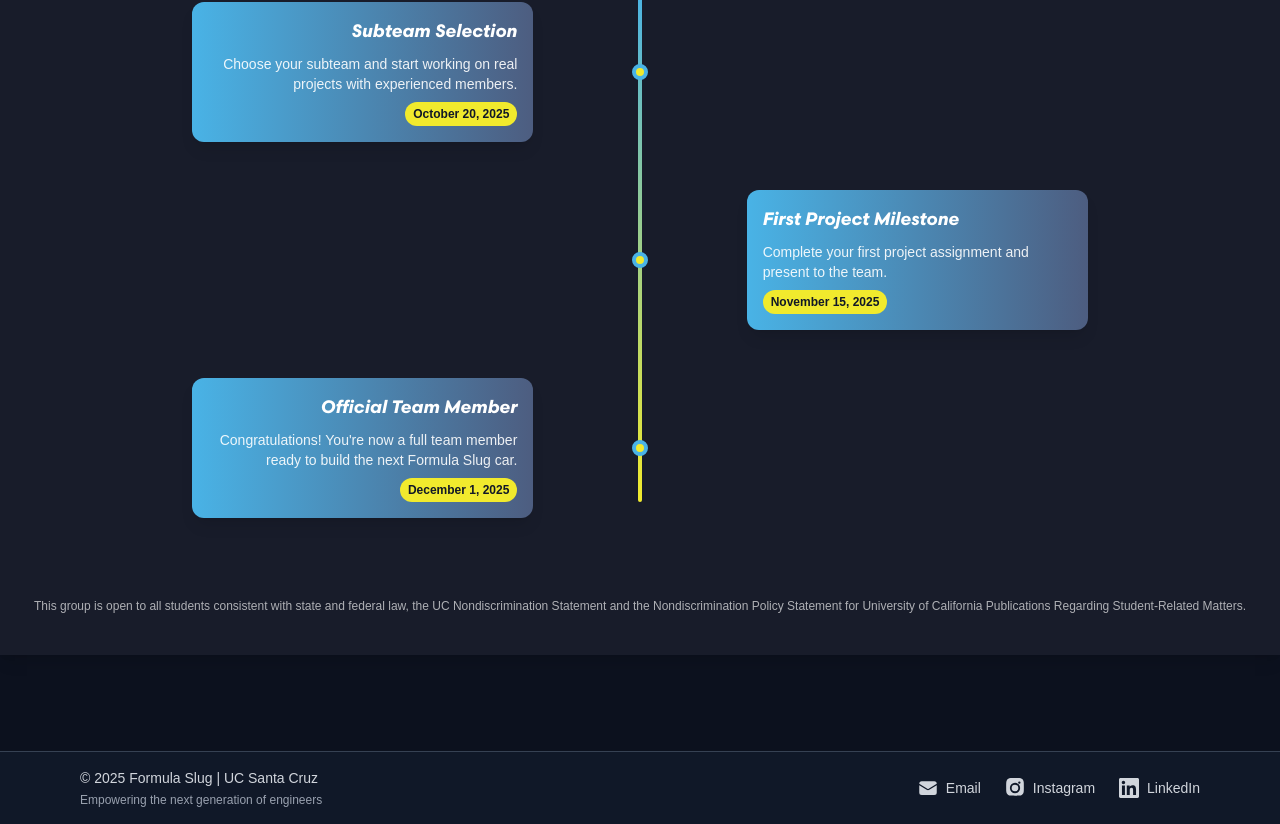
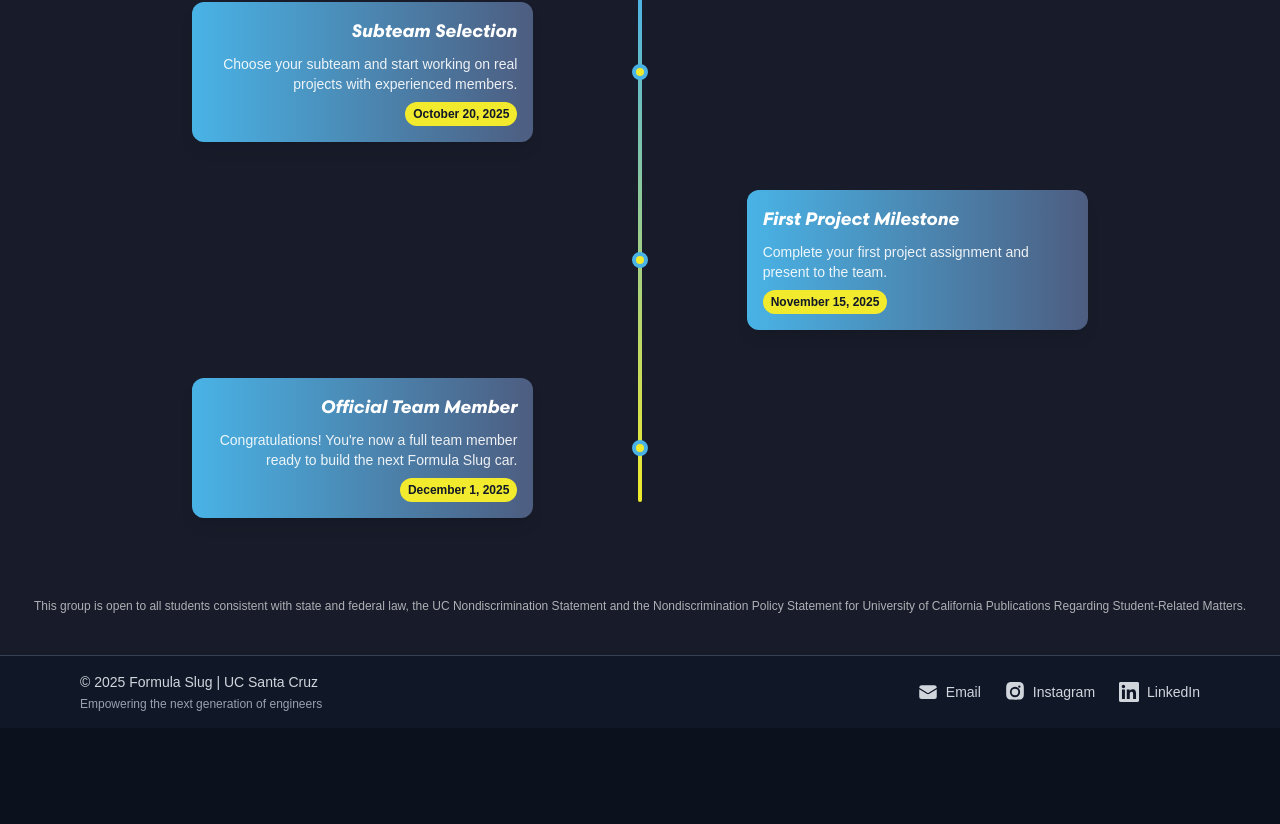
Before and after one commit to formulaslug/FSWebsite, a Next.js app: page / in a window 1280 px wide. Shown: the part 4307-5131 px from the top of the page. After the commit the page ends 5035 px from the top, so only its background shows below. Built offline with nearby package versions, Linux system fonts and the light colour scheme.

Commit message:
Fixed that shitty black bar.

```diff
--- a/src/app/page.tsx
+++ b/src/app/page.tsx
@@ -321,7 +321,7 @@ export default function Home() {
 
 { /* History section, this might be better in descending order of years */}
 
-      <section className="w-full  mx-0 mt-0 mb-16 px-4 py-10 bg-[#181c2a] bg-opacity-90  shadow-lg flex flex-col items-center">
+      <section className="w-full  mx-0 mt-0 mb-0 px-4 py-10 bg-[#181c2a] bg-opacity-90  shadow-lg flex flex-col items-center">
         <h2 className="text-3xl sm:text-4xl font-bold text-yellow-300 mb-4">About Us</h2>
                 <p className="text-lg text-gray-100 mb-4 text-center max-w-6xl">
           Formula Slug is UC Santa Cruz's premier student-run electric vehicle team, proudly competing each June in the international Formula SAE Electric competition in Michigan. There, we put our student-built racecar to the test against teams from around the world in a rigorous series of technical inspections, static events (design, cost, and business presentations), and dynamic events measuring acceleration, handling, endurance, and overall performance.
--- a/src/components/Footer.tsx
+++ b/src/components/Footer.tsx
@@ -2,7 +2,7 @@ import React from 'react';
 
 const Footer: React.FC = () => {
   return (
-    <footer className="w-full bg-gray-900 border-t border-gray-700 py-4 mt-8">
+    <footer className="w-full bg-gray-900 border-t border-gray-700 py-4 mt-0">
       <div className="max-w-6xl mx-auto px-4 flex flex-col md:flex-row items-center justify-between">
         <div className="text-center md:text-left mb-3 md:mb-0">
           <p className="text-gray-300 text-sm">
```
